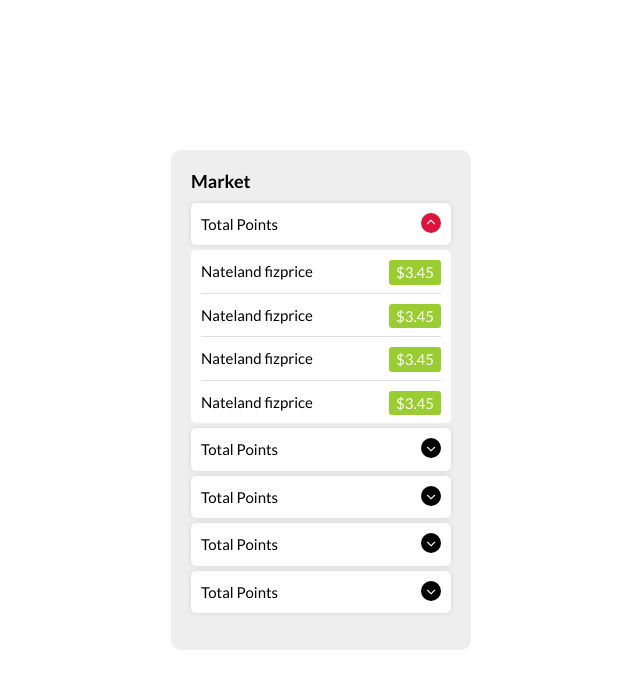
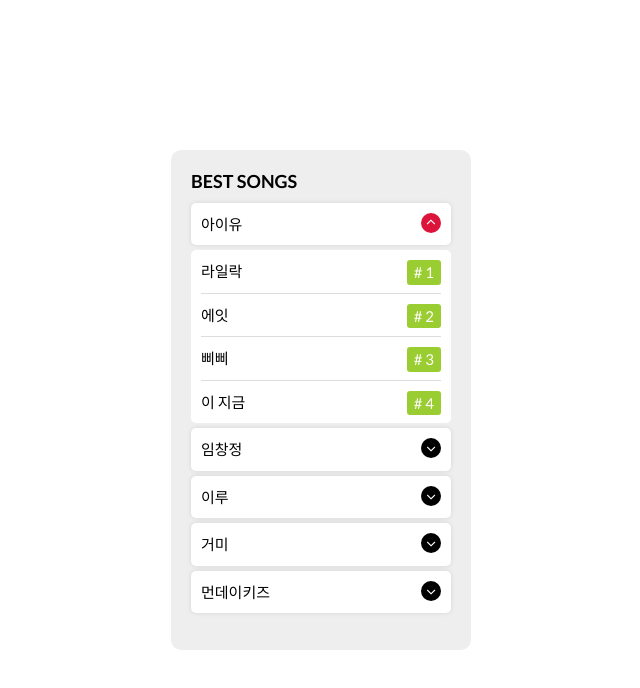
Before and after one commit to youmichoi93/Accordion, a plain HTML site: page index.html in a window 1280 px wide. Shown: the whole page, without its empty margins (319-959 px from the left). Drawn offline with nearby package versions, Linux system fonts and the light colour scheme.

Commit message:
Update index.html

```diff
--- a/index.html
+++ b/index.html
@@ -11,51 +11,51 @@
   <body>
 
     <div class="price-inner">
-      <h3>Market</h3>
+      <h3>BEST SONGS</h3>
       <div class="items">
         <div class="item">
-          <div class="title active">Total Points</div>
+          <div class="title active">아이유</div>
           <div class="content">
-          <span>Nateland fizprice <em>$3.45</em></span>
-          <span>Nateland fizprice <em>$3.45</em></span>
-          <span>Nateland fizprice <em>$3.45</em></span>
-          <span>Nateland fizprice <em>$3.45</em></span>
+          <span>라일락 <em># 1</em></span>
+          <span>에잇 <em># 2</em></span>
+          <span>삐삐 <em># 3</em></span>
+          <span>이 지금<em># 4</em></span>
           </div>
         </div>
        <div class="item">
-         <div class="title">Total Points</div>
+         <div class="title">임창정</div>
          <div class="content">
-          <span>Nateland fizprice <em>$3.45</em></span>
-          <span>Nateland fizprice <em>$3.45</em></span>
-          <span>Nateland fizprice <em>$3.45</em></span>
-          <span>Nateland fizprice <em>$3.45</em></span>
+          <span>내가 저지른 사랑 <em># 1</em></span>
+          <span>소주 한 잔 <em># 2</em></span>
+          <span>흔한 노래 <em># 3</em></span>
+          <span>그때 또 다시 <em># 4</em></span>
         </div>
        </div>
        <div class="item">
-         <div class="title">Total Points</div>
+         <div class="title">이루</div>
          <div class="content">
-          <span>Nateland fizprice <em>$3.45</em></span>
-          <span>Nateland fizprice <em>$3.45</em></span>
-          <span>Nateland fizprice <em>$3.45</em></span>
-          <span>Nateland fizprice <em>$3.45</em></span>
+          <span>한사람 <em># 1</em></span>
+          <span>둘이라서 <em># 2</em></span>
+          <span>흰눈 <em># 3</em></span>
+          <span>까만안경 <em># 4</em></span>
         </div>
        </div>
        <div class="item">
-         <div class="title">Total Points</div>
+         <div class="title">거미</div>
          <div class="content">
-          <span>Nateland fizprice <em>$3.45</em></span>
-          <span>Nateland fizprice <em>$3.45</em></span>
-          <span>Nateland fizprice <em>$3.45</em></span>
-          <span>Nateland fizprice <em>$3.45</em></span>
+          <span>날 그만 잊어요 <em># 1</em></span>
+          <span>그대 돌아오면 <em># 2</em></span>
+          <span>My love <em># 3</em></span>
+          <span>친구라도 될 걸 그랬어 <em># 4</em></span>
         </div>
        </div>
        <div class="item">
-         <div class="title">Total Points</div>
+         <div class="title">먼데이키즈</div>
          <div class="content">
-          <span>Nateland fizprice <em>$3.45</em></span>
-          <span>Nateland fizprice <em>$3.45</em></span>
-          <span>Nateland fizprice <em>$3.45</em></span>
-          <span>Nateland fizprice <em>$3.45</em></span>
+          <span>가을 안부 <em># 1</em></span>
+          <span>발자국 <em># 2</em></span>
+          <span>물고기자리 <em># 3</em></span>
+          <span>흰눈 <em># 4</em></span>
         </div>
        </div>
       </div>
```
